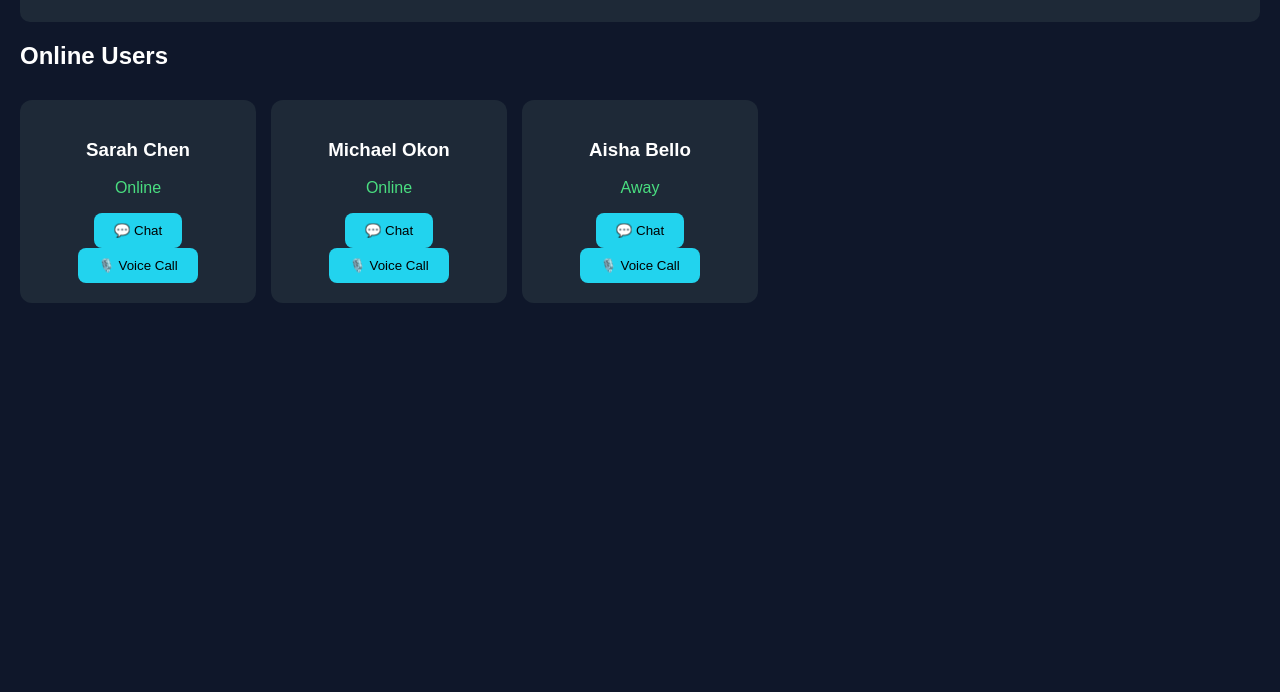
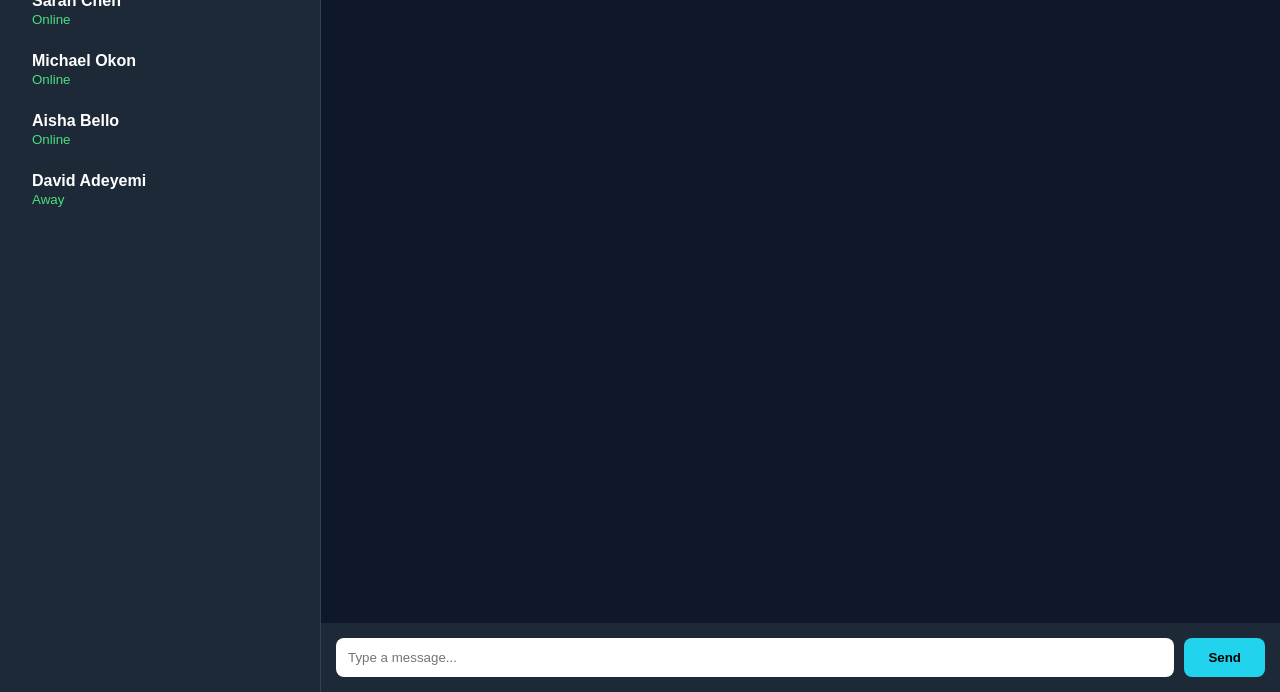
Before and after one commit to codex404-spec/time-warp-online-call, a website: page public/dashboard.html in a window 1280 px wide. Shown: the part 108-800 px from the top of the page. Drawn offline with Linux system fonts and the light colour scheme; sample sign-in values are in the browser's storage.

Commit message:
Update dashboard.html

```diff
--- a/public/dashboard.html
+++ b/public/dashboard.html
@@ -5,61 +5,130 @@
   <meta name="viewport" content="width=device-width, initial-scale=1.0">
   <title>Dashboard - Time Warp</title>
   <style>
-    body { font-family: Arial; background: #0f172a; color: white; margin: 0; padding: 20px; }
-    .header { display: flex; justify-content: space-between; align-items: center; padding: 15px; background: #1e2937; border-radius: 10px; }
-    .users { display: grid; grid-template-columns: repeat(auto-fill, minmax(200px, 1fr)); gap: 15px; margin-top: 30px; }
-    .user-card { background: #1e2937; padding: 20px; border-radius: 12px; text-align: center; }
-    button { padding: 10px 20px; background: #22d3ee; color: black; border: none; border-radius: 8px; cursor: pointer; }
+    body { font-family: Arial, sans-serif; background: #0f172a; color: white; margin: 0; }
+    .app { display: flex; height: 100vh; }
+    .sidebar { width: 280px; background: #1e2937; padding: 20px; border-right: 1px solid #334155; }
+    .chat-area { flex: 1; display: flex; flex-direction: column; }
+    .header { padding: 15px; background: #1e2937; border-bottom: 1px solid #334155; display: flex; justify-content: space-between; }
+    .messages { flex: 1; padding: 20px; overflow-y: auto; background: #0f172a; }
+    .message { margin: 10px 0; padding: 12px; border-radius: 12px; max-width: 70%; }
+    .sent { background: #22d3ee; color: black; align-self: flex-end; margin-left: auto; }
+    .received { background: #334155; align-self: flex-start; }
+    .input-area { padding: 15px; background: #1e2937; display: flex; }
+    input { flex: 1; padding: 12px; border: none; border-radius: 8px; margin-right: 10px; }
+    button { padding: 12px 24px; background: #22d3ee; color: black; border: none; border-radius: 8px; cursor: pointer; font-weight: bold; }
+    .user-item { padding: 12px; cursor: pointer; border-radius: 8px; }
+    .user-item:hover { background: #334155; }
+    .online { color: #4ade80; }
   </style>
 </head>
 <body>
-  <div class="header">
-    <h1>Time Warp Online Call</h1>
-    <div>Welcome, <span id="username"></span> | <a href="/login" style="color:#ef4444">Logout</a></div>
-  </div>
+  <div class="app">
+    <!-- Sidebar - Users -->
+    <div class="sidebar">
+      <h2>🟢 Online Users</h2>
+      <div id="userList"></div>
+    </div>
 
-  <h2>Online Users</h2>
-  <div class="users" id="userList">
-    <!-- Users will appear here -->
+    <!-- Main Chat Area -->
+    <div class="chat-area">
+      <div class="header">
+        <h2 id="chatWith">Select a user to start chatting</h2>
+        <div>Welcome, <span id="username"></span> <a href="/login" style="color:#ef4444">Logout</a></div>
+      </div>
+
+      <div class="messages" id="messages"></div>
+
+      <div class="input-area">
+        <input type="text" id="messageInput" placeholder="Type a message..." />
+        <button onclick="sendMessage()">Send</button>
+      </div>
+    </div>
   </div>
 
   <script>
     const token = localStorage.getItem('token');
     if (!token) window.location.href = '/login';
 
+    let currentUser = null;
+    let currentChatWith = null;
+    const messagesStore = {}; // Simple in-memory chat storage
+
     document.getElementById('username').textContent = localStorage.getItem('name') || "User";
 
-    // Fake users for now (later real users)
-    const fakeUsers = [
+    // Fake users
+    const users = [
       { id: 1, name: "Sarah Chen", status: "Online" },
       { id: 2, name: "Michael Okon", status: "Online" },
-      { id: 3, name: "Aisha Bello", status: "Away" }
+      { id: 3, name: "Aisha Bello", status: "Online" },
+      { id: 4, name: "David Adeyemi", status: "Away" }
     ];
 
     function loadUsers() {
       const container = document.getElementById('userList');
       container.innerHTML = '';
 
-      fakeUsers.forEach(user => {
-        const card = document.createElement('div');
-        card.className = 'user-card';
-        card.innerHTML = `
-          <h3>${user.name}</h3>
-          <p style="color: #4ade80;">${user.status}</p>
-          <button onclick="startChat(${user.id}, '${user.name}')">💬 Chat</button>
-          <button onclick="startVoiceCall(${user.id}, '${user.name}')" style="background:#22d3ee;">🎙️ Voice Call</button>
+      users.forEach(user => {
+        const div = document.createElement('div');
+        div.className = 'user-item';
+        div.innerHTML = `
+          <strong>${user.name}</strong><br>
+          <small class="online">${user.status}</small>
         `;
-        container.appendChild(card);
+        div.onclick = () => startChatWith(user);
+        container.appendChild(div);
       });
     }
 
-    function startChat(userId, name) {
-      alert(`Chat with ${name} started! (Feature coming soon)`);
+    function startChatWith(user) {
+      currentChatWith = user;
+      document.getElementById('chatWith').textContent = `Chatting with ${user.name}`;
+      document.getElementById('messages').innerHTML = '';
+
+      // Load previous messages (if any)
+      if (messagesStore[user.id]) {
+        messagesStore[user.id].forEach(msg => addMessage(msg.text, msg.from));
+      }
     }
 
-    function startVoiceCall(userId, name) {
-      alert(`Starting voice call with ${name}... (Voice calling in next update)`);
+    function addMessage(text, from) {
+      const messagesDiv = document.getElementById('messages');
+      const msgDiv = document.createElement('div');
+      msgDiv.className = `message ${from === 'me' ? 'sent' : 'received'}`;
+      msgDiv.textContent = text;
+      messagesDiv.appendChild(msgDiv);
+      messagesDiv.scrollTop = messagesDiv.scrollHeight;
     }
+
+    async function sendMessage() {
+      const input = document.getElementById('messageInput');
+      const text = input.value.trim();
+
+      if (!text || !currentChatWith) return;
+
+      addMessage(text, 'me');
+
+      // Save message
+      if (!messagesStore[currentChatWith.id]) messagesStore[currentChatWith.id] = [];
+      messagesStore[currentChatWith.id].push({ text, from: 'me' });
+
+      // Simulate AI reply (you can change this to real user later)
+      input.value = '';
+
+      setTimeout(() => {
+        const replies = ["Got it!", "Interesting...", "Tell me more!", "That's cool 😊"];
+        const reply = replies[Math.floor(Math.random() * replies.length)];
+        addMessage(reply, 'them');
+
+        if (!messagesStore[currentChatWith.id]) messagesStore[currentChatWith.id] = [];
+        messagesStore[currentChatWith.id].push({ text: reply, from: 'them' });
+      }, 800);
+    }
+
+    // Allow sending with Enter key
+    document.getElementById('messageInput').addEventListener('keypress', (e) => {
+      if (e.key === 'Enter') sendMessage();
+    });
 
     loadUsers();
   </script>
```
